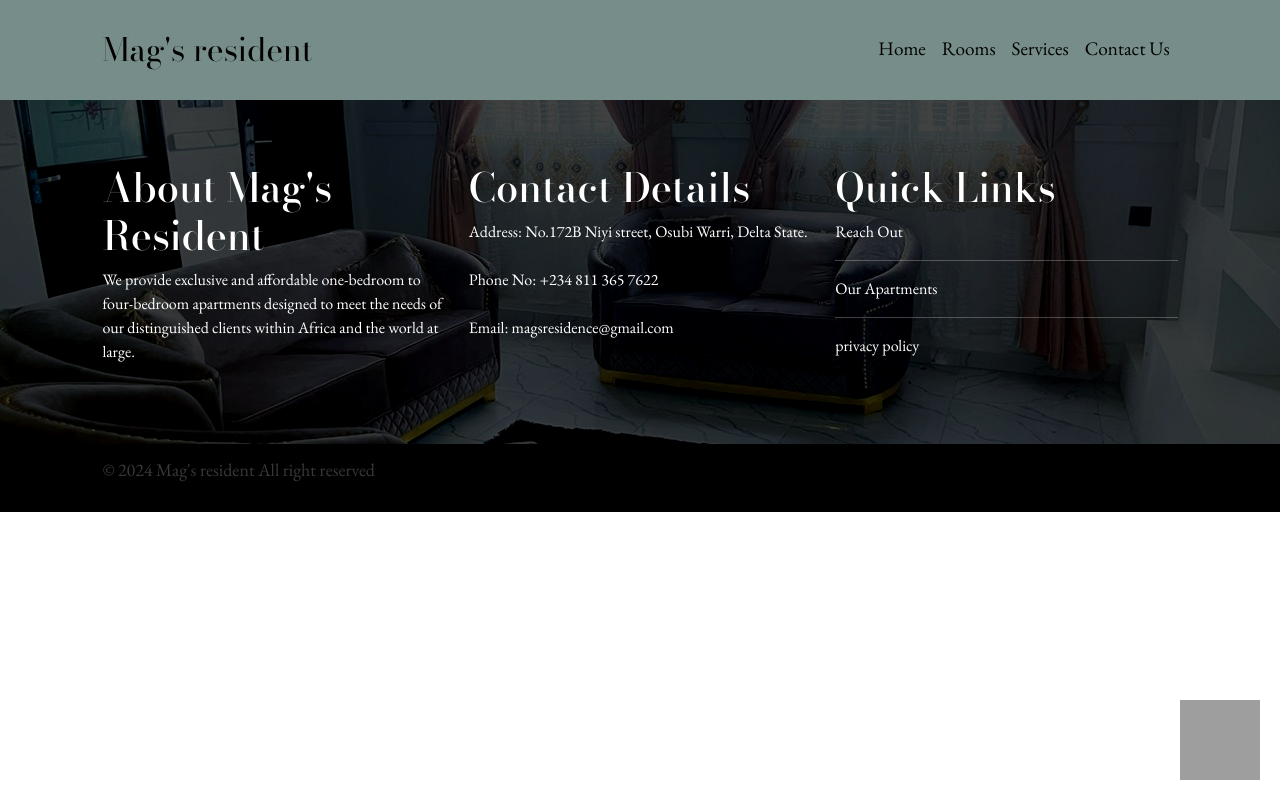
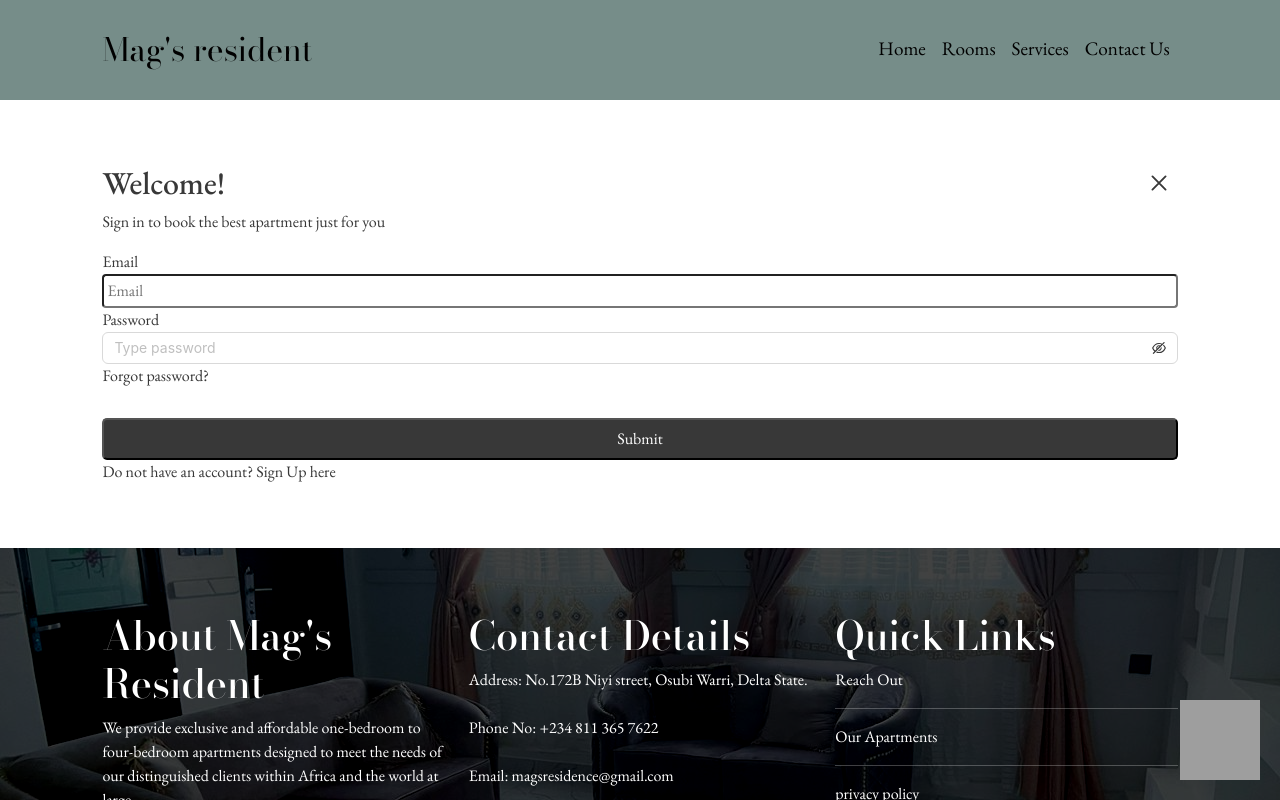
Before and after one commit to jozzydgr8/apartments, a React (Create React App) app: page /register in a window 1280 px wide. Both pictures are taken after a click on the link "Mag's resident". Shown: the top 800 px of the page. Built offline with nearby package versions, Linux system fonts and the light colour scheme; no server answers; the database is empty; grey boxes are pictures that could not be loaded.

Commit message:
added register page

```diff
--- a/src/App.js
+++ b/src/App.js
@@ -9,6 +9,7 @@ import { UseContextData } from './ContextFolder/Context/UseContextData';
 import { Loading } from "./Components/Loading";
 import { IdLayout } from "./Components/IdLayout";
 import { UseContextAuth } from "./ContextFolder/Context/UseContextAuth";
+import { Register } from "./User/Register";
 
 
 
@@ -105,12 +106,14 @@ function App() {
         <Route path="/" element={<Layout/>}>
         <Route index element={<Home/>} />
         <Route path=":id" element={<IdLayout/>} />
+        <Route path="register" element={<Register/>}/>
         </Route>
 
 
         <Route path="/apartments" element={<Layout/>}>
         <Route index element={<Home/>} />
         <Route path=":id" element={<IdLayout/>} />
+        <Route path="register" element={<Register/>}/>
         </Route>
 
       </>
--- a/src/Components/IdLayout.jsx
+++ b/src/Components/IdLayout.jsx
@@ -149,7 +149,7 @@ if(!temp){
 
                             </div>
 
-                            <button type='submit' onClick={handleBooking}>Book Now</button>
+                           {register ? <Link className='regBtn' to='/register'>register now</Link> : <button type='submit' onClick={handleBooking}>Book Now</button>}
 
                             {
                                 register && <Link to='/register'>{register}</Link>
--- /dev/null
+++ b/src/User/Register.jsx
@@ -0,0 +1,189 @@
+import { Input, message } from "antd";
+import { createUserWithEmailAndPassword, sendEmailVerification, signInWithEmailAndPassword, updateProfile } from "firebase/auth";
+import { useState } from "react";
+import { auth, userRef } from "../App";
+import { UseContextAuth } from "../ContextFolder/Context/UseContextAuth";
+import { addDoc } from "firebase/firestore";
+import { Link } from "react-router-dom";
+
+export const Register = () => {
+    const [registered, setRegistered] = useState(true);
+    const [email, setEmail] = useState('');
+    const [password, setPassword] = useState('');
+    const [fname, setFname] = useState('');
+    const [lname, setLname] = useState('');
+
+    const { dispatch } = UseContextAuth();
+
+    const handleSignIn = async (e) => {
+        e.preventDefault();
+        dispatch({ type: 'loading', payload: true });
+
+        try {
+            const userCredentials = await signInWithEmailAndPassword(auth, email, password);
+            const user = userCredentials.user;
+            dispatch({ type: 'signUser', payload: user });
+            setEmail('');
+            setPassword('');
+
+        } catch (error) {
+            console.error('Sign-In Error:', error);
+
+            message.error('email or password incorrect');
+        } finally {
+            dispatch({ type: 'loading', payload: false });
+        }
+    };
+
+    const handleSignUp = async (e) => {
+        e.preventDefault();
+        dispatch({ type: 'loading', payload: true });
+
+        try {
+            const userCredentials = await createUserWithEmailAndPassword(auth, email, password);
+            const user = userCredentials.user;
+
+            await sendEmailVerification(user);
+            await updateProfile(user, { displayName: fname });
+
+            await addDoc(userRef, {
+                userName: fname,
+                otherName: lname,
+                userEmail: user.email,
+                userId: user.uid
+            });
+
+            setEmail('');
+            setPassword('');
+            setFname('');
+            setLname('');
+
+            dispatch({ type: 'signUser', payload: user });
+        } catch (error) {
+            console.error('Sign-Up Error:', error);
+            message.error('Sorry an error occured');
+        } finally {
+            dispatch({ type: 'loading', payload: false });
+        }
+    };
+
+    return (
+        <section>
+            <div className="container-fluid">
+                <div>
+                    <form className="registerForm" onSubmit={registered ? handleSignIn : handleSignUp}>
+                        <div style={{ display: 'flex', justifyContent: 'space-between' }}>
+                            <h2 className="monserrat">Welcome!</h2>
+                            <ion-icon
+                                style={{
+                                    fontSize: '30px',
+                                    border: 'solid white 1px',
+                                    cursor: 'pointer',
+                                    padding: '3px',
+                                    borderRadius: '5px'
+                                }}
+                                name="close-outline"
+                                onClick={() => window.location.href = '/apartmentwebsite'}
+                            ></ion-icon>
+                        </div>
+                        <p>Sign in to book the best apartment just for you</p>
+                        {registered ?
+                            <>
+                                <div>
+                                    <label htmlFor='email'>Email</label>
+                                </div>
+                                <input
+                                    className="registerInput"
+                                    type="email"
+                                    name="email"
+                                    autoComplete="new-email"
+                                    placeholder="Email"
+                                    value={email}
+                                    onChange={(e) => setEmail(e.target.value)}
+                                />
+                                <div>
+                                    <label htmlFor='password'>Password</label>
+                                </div>
+                                <Input.Password
+                                    className="registerInput"
+                                    name="password"
+                                    autoComplete="new-password"
+                                    placeholder="Type password"
+                                    value={password}
+                                    onChange={(e) => setPassword(e.target.value)}
+                                />
+                                <Link to={'forgotpassword'} style={{ textAlign: 'right' }}>Forgot password?</Link>
+                            </>
+                            :
+                            <>
+                                <div>
+                                    <label htmlFor='first-name'>First name</label>
+                                </div>
+                                <input
+                                    className="registerInput"
+                                    type="text"
+                                    name="first-name"
+                                    autoComplete="given-name"
+                                    placeholder="First name"
+                                    value={fname}
+                                    onChange={(e) => setFname(e.target.value)}
+                                />
+                                <div>
+                                    <label htmlFor='last-name'>Last name</label>
+                                </div>
+                                <input
+                                    className="registerInput"
+                                    type="text"
+                                    name="last-name"
+                                    autoComplete="family-name"
+                                    placeholder="Last name"
+                                    value={lname}
+                                    onChange={(e) => setLname(e.target.value)}
+                                />
+                                <div>
+                                    <label htmlFor='email'>Email</label>
+                                </div>
+                                <input
+                                    className="registerInput"
+                                    type="email"
+                                    name="email"
+                                    autoComplete="new-email"
+                                    placeholder="Email"
+                                    value={email}
+                                    onChange={(e) => setEmail(e.target.value)}
+                                />
+                                <div>
+                                    <label htmlFor='password'>Password</label>
+                                </div>
+                                <Input.Password
+                                    className="registerInput"
+                                    name="password"
+                                    autoComplete="new-password"
+                                    placeholder="Type password"
+                                    value={password}
+                                    onChange={(e) => setPassword(e.target.value)}
+                                />
+                            </>
+                        }
+                        <button type="submit">Submit</button>
+                        <div>
+                            <span onClick={() => {
+                                setRegistered(!registered);
+                                setEmail('');
+                                setPassword('');
+
+                            }}
+                            style={{
+                                cursor:'pointer'
+                            }}
+                            >
+                                {registered ? 'Do not have an account? Sign Up here' : 'Already have an account? Sign in here'}
+                            </span>
+                        </div>
+
+                    </form>
+                </div>
+            </div>
+        </section>
+    );
+}
--- a/src/index.css
+++ b/src/index.css
@@ -34,8 +34,32 @@ a{
 }
 
 /* //special classes  */
+.background ,.living, .bed, .swimming,.r-grid .one, .r-grid .two, .r-grid .three, .footer, .carousel-item, .IdBackground{
+  background-position: center center;
+  background-repeat: none;
+  background-size: cover;
+}
+.background{
+  background-image: url('./assets/WhatsApp\ Image\ 2024-09-08\ at\ 07.37.12.jpeg');
+}
+
 .carousel-item, .IdBooking{
   height: 500px;
+}
+form button, .regBtn{
+  width: 100%;
+  padding: 7px 5px;
+  border-radius: 5px;
+  background: var(--primary);
+
+  margin-top: 30px;
+}
+.heading, .navbar-brand{
+  font-family: var(--fontBodoni);
+}
+.heading, .nav-link{
+  text-transform: capitalize;
+  color: black;
 }
 .whatsappIcon{
   position: fixed;
@@ -47,24 +71,11 @@ a{
   width: 80px;
   height: 80px;
 }
-.background ,.living, .bed, .swimming,.r-grid .one, .r-grid .two, .r-grid .three, .footer, .carousel-item, .IdBackground{
-  background-position: center center;
-  background-repeat: none;
-  background-size: cover;
-}
-.background{
-  background-image: url('./assets/WhatsApp\ Image\ 2024-09-08\ at\ 07.37.12.jpeg');
-}
+
 section .container-fluid{
   padding: 5% 8%;
 }
-.heading, .navbar-brand{
-  font-family: var(--fontBodoni);
-}
-.heading, .nav-link{
-  text-transform: capitalize;
-  color: black;
-}
+
 
 /* //navbar navbar */
 nav{
@@ -105,7 +116,7 @@ height: 100vh;
 .w-grid h3{
 text-transform: uppercase;
 }
-.living *, .bed *, .swimming *, .footer *, .a-grid *, .IdHeader *,.IdBooking button{
+.living *, .bed *, .swimming *, .footer *, .a-grid *, .IdHeader *,form button, .regBtn{
   color: white;
 }
 .w-backdrop{
@@ -233,6 +244,7 @@ text-transform: uppercase;
   padding: 2% 5%;
   text-align: center;
   text-transform: capitalize;
+  height: 100%;
 
 
 
@@ -250,9 +262,43 @@ text-transform: uppercase;
   font-size: 30px;
 
 }
-.IdBooking button{
+
+
+
+
+/* register regeistration sign up */
+
+.registerForm{
+
+  width: 100%;
+  border-radius: 10px;
+}
+
+.registerForm input, #upload input, textarea{
+  width: 100%;
+  padding: 3px;
+  border-radius:4px;
+}
+
+
+
+
+
+/* .availSectiondiv{
   background: var(--primary);
   width: 100%;
-  padding: 5px;
+  position: relative;
+  z-index: 10;
+  margin: 0 auto;
+
+
 
 }
+.availSectiondiv form{
+  display: flex;
+  flex-direction: row;
+  justify-content: space-between;
+}
+.availSection{
+  margin-top: -5%;
+} */
```
